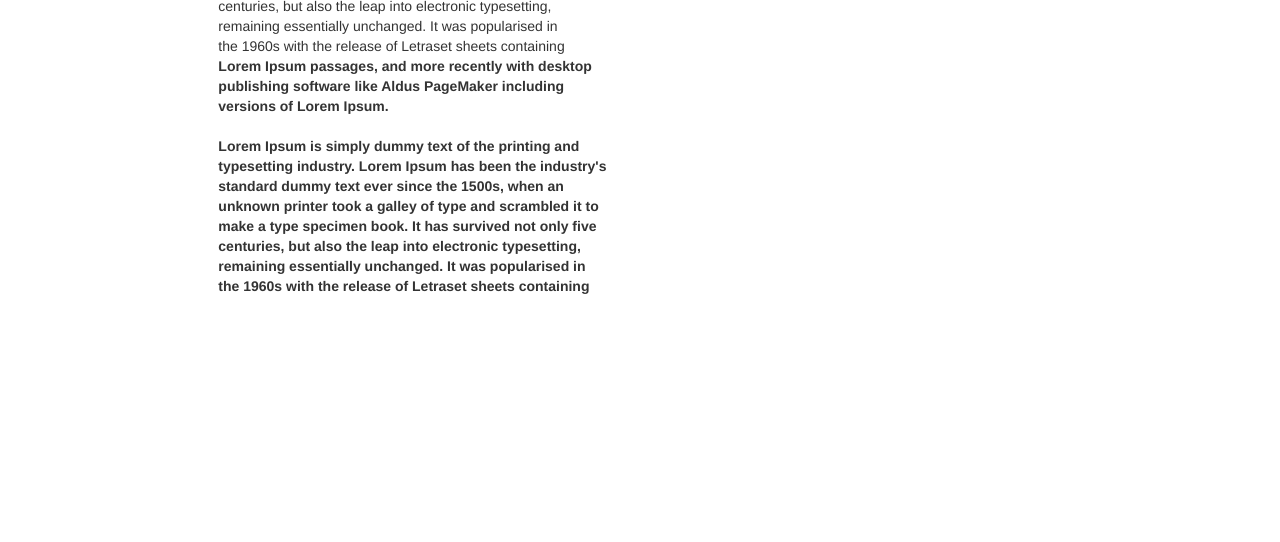
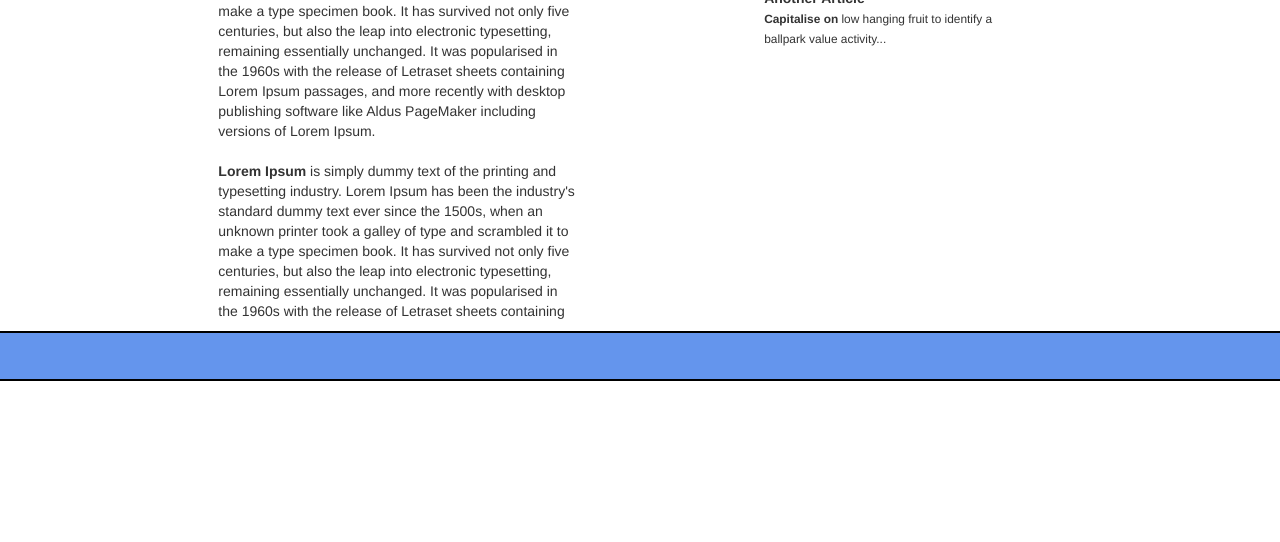
Before and after one commit to codeplexor/cool-site, a plain HTML site: page index.html in a window 1280 px wide. Shown: the part 258-800 px from the top of the page. Drawn offline with nearby package versions, Linux system fonts and the light colour scheme.

Commit message:
cool-site

```diff
--- a/index.html
+++ b/index.html
@@ -2,7 +2,7 @@
   <html>
     <head>
       <link rel="stylesheet" href="https://maxcdn.bootstrapcdn.com/bootstrap/3.3.7/css/bootstrap.min.css">
-      <link href="style.css">
+      <link rel="stylesheet" href="style.css">
       <title>My Cool Website</title>
     </head>
     <body>
@@ -22,7 +22,7 @@ make a type specimen book. It has survived not only five <br />
 centuries, but also the leap into electronic typesetting, <br />
 remaining essentially unchanged. It was popularised in <br />
 the 1960s with the release of Letraset sheets containing <br />
-<b>Lorem Ipsum passages<b>, and more recently with desktop <br />
+Lorem Ipsum passages, and more recently with desktop <br />
 publishing software like Aldus PageMaker including <br />
 versions of Lorem Ipsum. <br /> <br />
 
```
